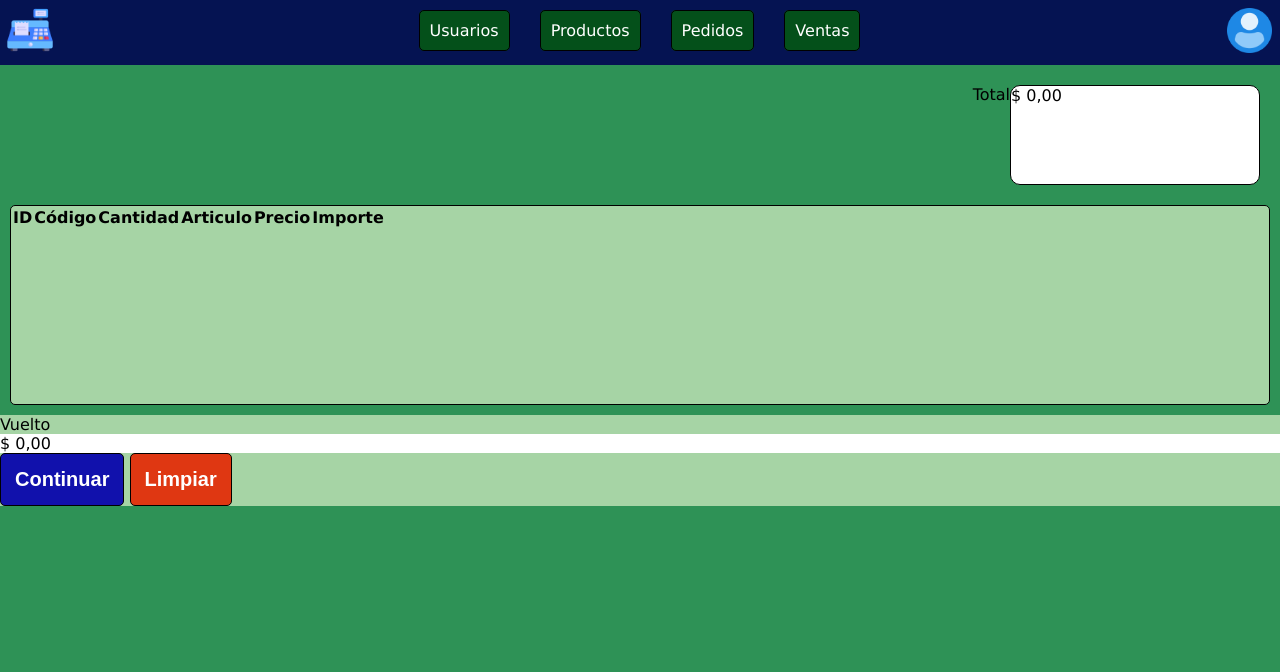
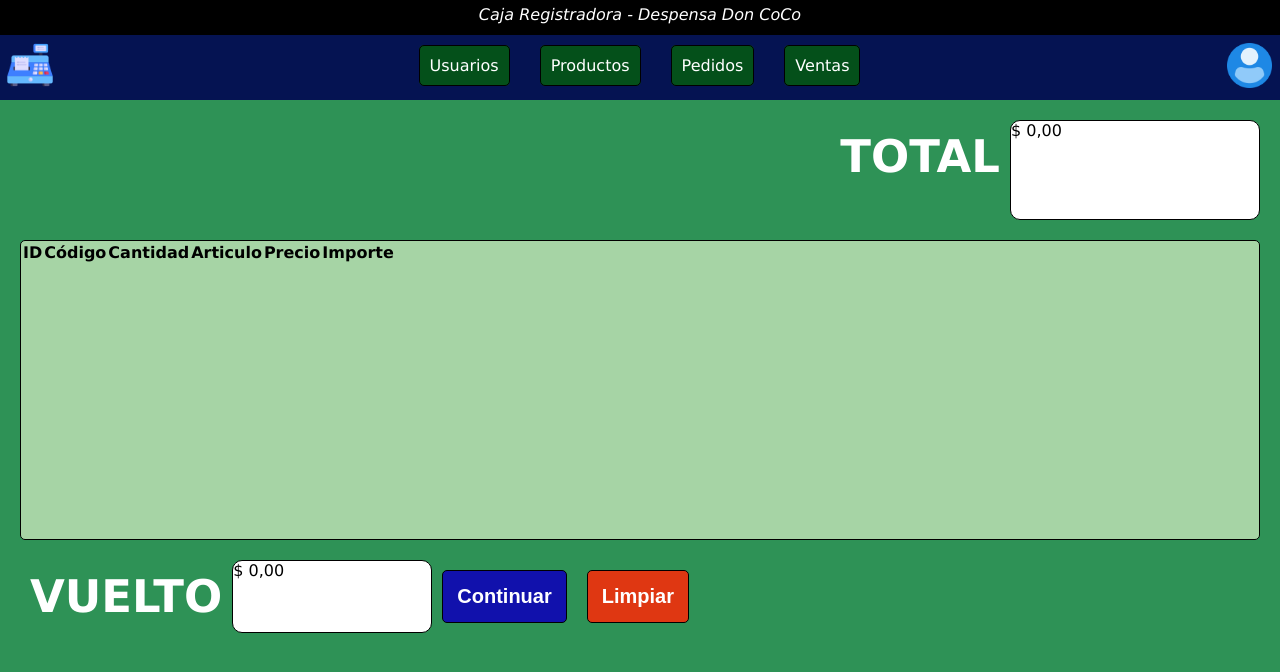
Before and after one commit to DarioNel/CajaRegistradora, a PHP site: page / in a window 1280 px wide. Shown: the top 672 px of the page. Run offline with PHP 8.4, Linux system fonts and the light colour scheme; lists and menus that the app fills with data are empty.

Commit message:
version 2

```diff
--- a/index.html
+++ b/index.html
@@ -6,7 +6,7 @@
     <link rel="stylesheet" href="main.css">
     <title>Registradora</title>
 </head>
-<body>
+<body><div class="titulo">Caja Registradora - Despensa Don CoCo</div>
     <header class="content-header">
         <div>
             <a href="#"><img src="logo.png" class="logo"></a>
@@ -25,7 +25,7 @@
     </header>
     <main>
         <div class="content-total">
-            <p>Total</p>
+            <p class="parrafo">Total</p>
             <div class="total">
              $ 0,00
             </div>
@@ -49,7 +49,7 @@
             </table>
         </div>
         <div class="content-vuelto">
-            <p>Vuelto</p>
+            <p class="parrafo">Vuelto</p>
             <div class="vuelto">
                 $ 0,00
                </div>
--- a/main.css
+++ b/main.css
@@ -8,7 +8,14 @@ body {
     background-color: #2E9256;
     font-family: Verdana, Geneva, Tahoma, sans-serif;
 }
-
+.titulo {
+    background-color: black;
+    color: #FFF;
+    height: 35px;
+    text-align: center;
+    font-style: italic;
+    padding: 5px;
+}
 .content-header {
     background-color:#051352;
     display: flex;
@@ -66,7 +73,7 @@ body {
 }
 
 .content-total {
-    /*background-color: #a6d4a5; */
+   /* background-color: #a6d4a5; */
     height: 100px;
     margin:20px;
     display: flex;
@@ -81,24 +88,31 @@ body {
 }
 .table {
     background-color:  #a6d4a5;
-    height: 200px;
-    margin: 10px;
+    height: 300px;
+    margin: 20px;
     border-radius: 5px;
     border: 1px solid;
 }
 .content-vuelto {
-    background-color: #a6d4a5;
+    /*background-color: #a6d4a5; */
+    display: flex;
+    margin:20px;
+}
 
-}
 .vuelto {
     background-color: #FFF;
+    border: 1px solid;
+    border-radius: 10px;
+    width: 200px;
 }
+
 .btn-blue {
     background-color: rgb(17, 17, 172);
     color: #FFF;
     font-size: 20px;
     font-weight: bold;
     padding: 14px;
+    margin: 10px;
     border: 1px solid black;
     border-radius:5px ;
     cursor: pointer;
@@ -109,13 +123,19 @@ body {
     font-size: 20px;
     font-weight: bold;
     padding: 14px;
+    margin: 10px;
     border: 1px solid black;
     border-radius:5px ;
     cursor: pointer;
 }
 
-
-
+.parrafo {
+    color: white;
+    font-size:45px;
+    text-transform: uppercase;
+    font-weight: bold;
+    margin: 10px;
+}
 /*
 #258f3fe5;
 
```
